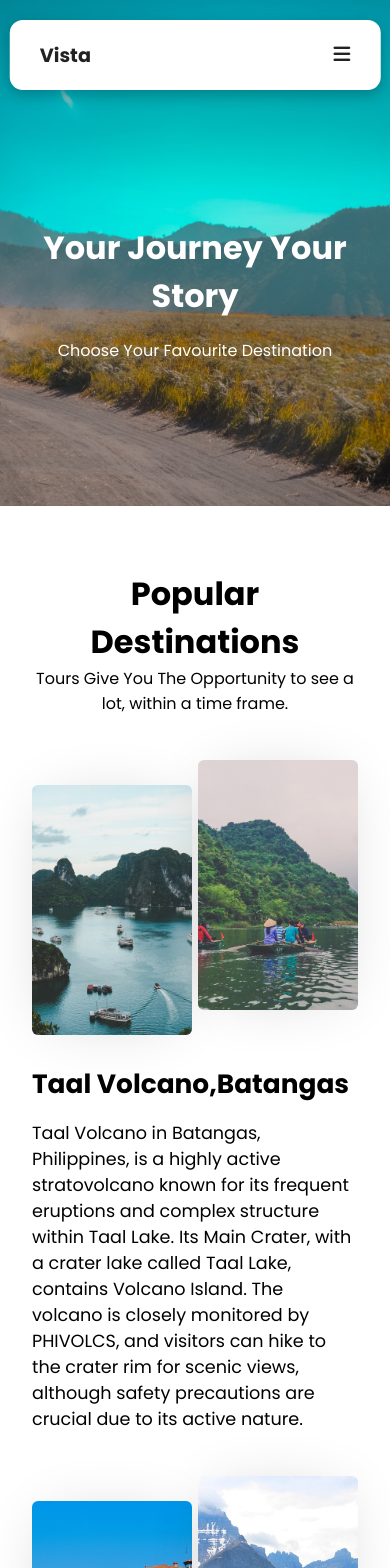
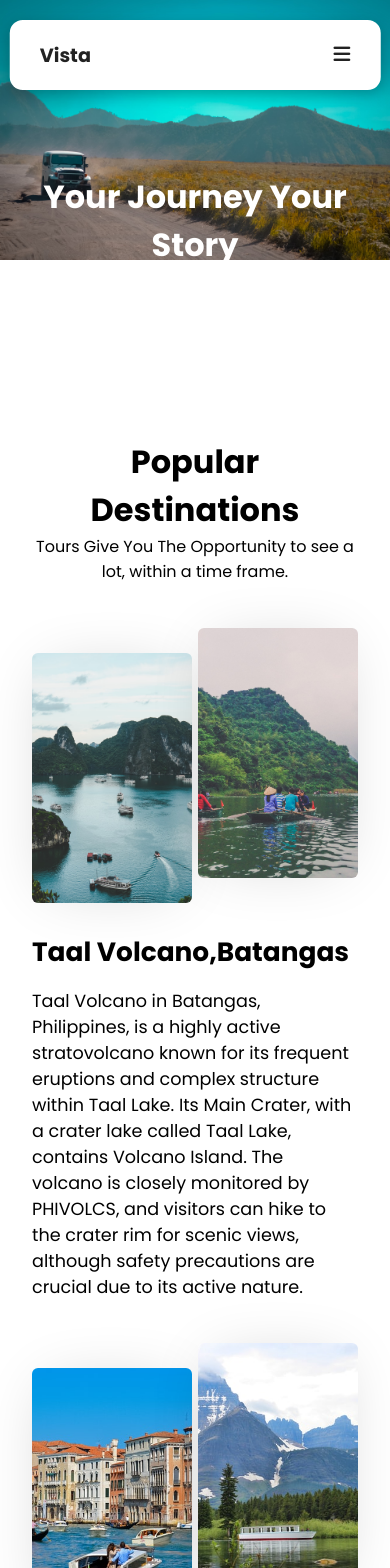
Before and after one commit to Irshad-V/Vista_travel, a React (Create React App) app: page / in a window 390 px wide. Shown: the top 1568 px of the page. Built offline with nearby package versions, Linux system fonts and the light colour scheme.

Commit message:
popular destination and home page image padding , width changed

```diff
--- a/src/components/DestinationStyle.css
+++ b/src/components/DestinationStyle.css
@@ -77,3 +77,14 @@
     }
 
 }
+
+@media screen and (max-width:450px) {
+    .destination{
+        margin: 1rem 2rem;
+    }
+}
+@media screen and (max-width:380px) {
+    .destination{
+        margin: -3rem 2rem;
+    }
+}
--- a/src/components/HeroStyle.css
+++ b/src/components/HeroStyle.css
@@ -1,6 +1,6 @@
 .hero {
     width: 100%;
-    max-height: 100vh;
+    max-height: 1000px;
     position: relative;
 }
 
@@ -14,7 +14,7 @@
 
 img {
     width: 100%;
-    height: 100%;
+    max-height: 1000px;
     object-fit: cover;
 }
 
@@ -26,6 +26,7 @@ img {
     width: 100%;
 
 }
+
 .hero-text h1 {
     font-size: 3rem;
     font-weight: 800;
@@ -50,8 +51,8 @@ img {
     color: #222;
 }
 
-.hero-text .hide{
-   display: none;
+.hero-text .hide {
+    display: none;
 }
 
 
@@ -88,12 +89,20 @@ img {
 @media screen and (max-width:450px) {
     .hero {
         width: 100%;
-        height: 60vh;
+        height: 50vh;
         position: relative;
     }
-    .hero-text{
+
+    img {
+        width: 100%;
+        max-height: 100%;
+        object-fit: cover;
+    }
+
+    .hero-text {
         top: 60%;
     }
+
     .hero-text .show {
         display: none;
         padding: 0.5rem 1rem;
@@ -118,14 +127,26 @@ img {
 
 
 
-    .hero-about h1{
+    .hero-about h1 {
         font-size: 2.3rem;
         font-weight: 600;
     }
 }
 
-@media screen and (max-width:350px) {
-    .hero-text{
-        top: 60%;
+@media screen and (max-width:380px) {
+    .hero-text {
+        top: 50%;
     }
+
+    .hero-text h1 {
+        font-size: 1.5rem;
+        font-weight: 600;
+
+
+    }
+
+    .hero-text p {
+         display: none;
+    }
+
 }
```
